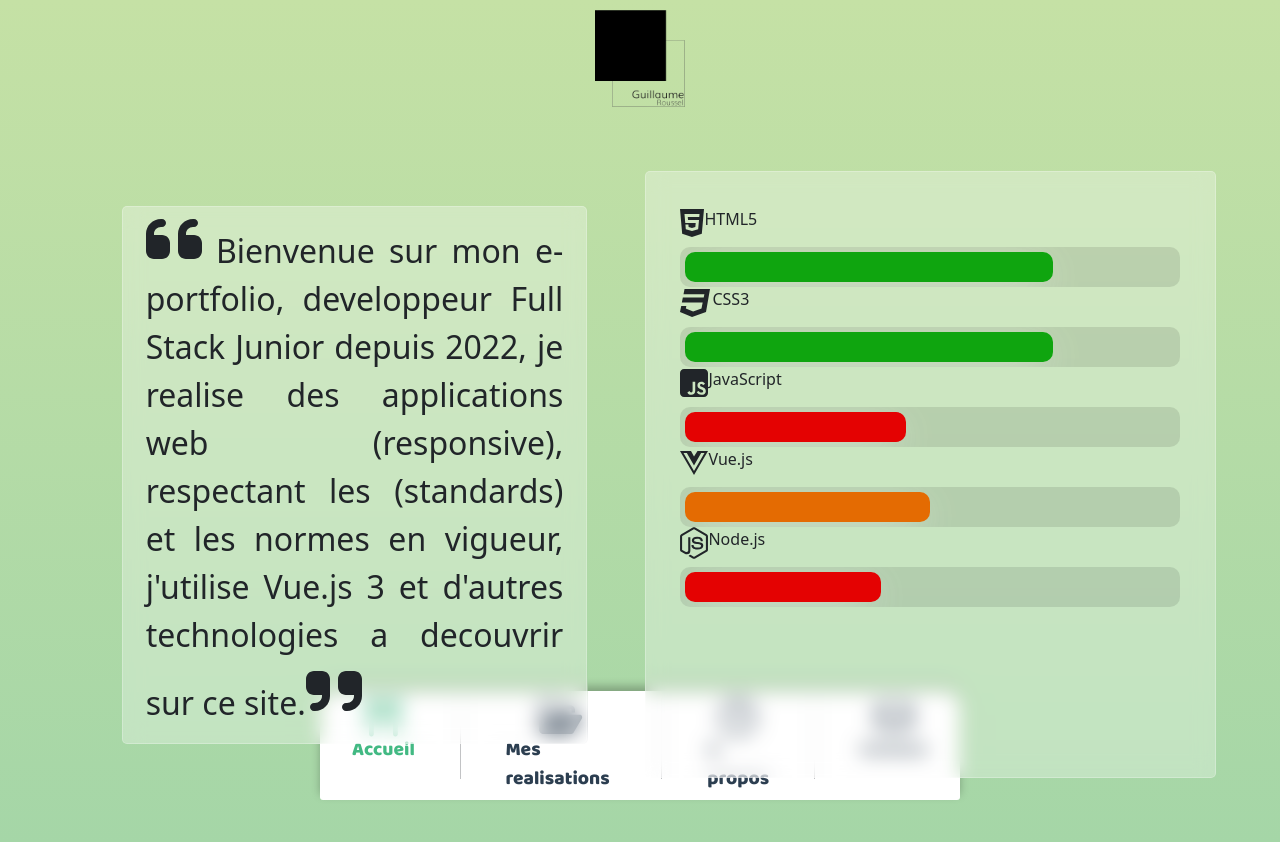
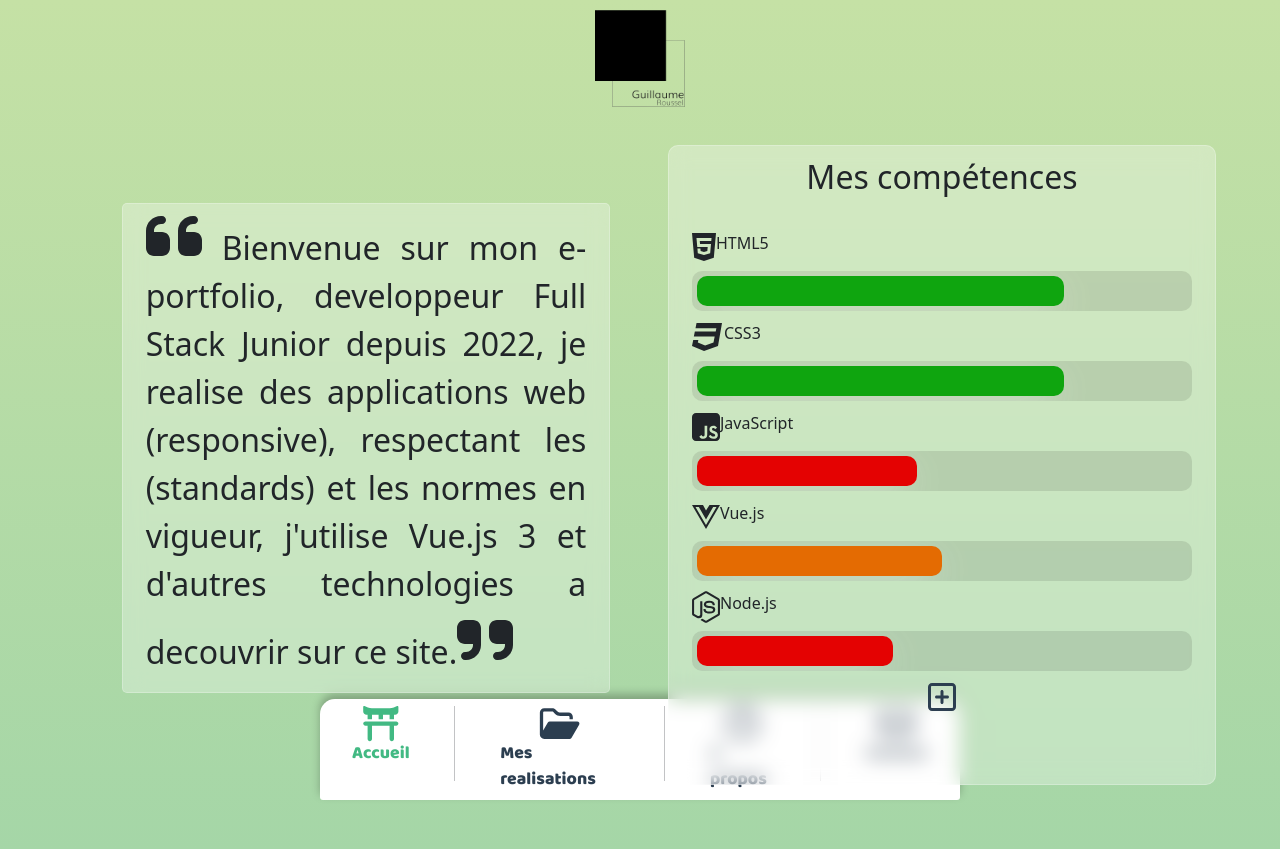
Before and after one commit to SmashGeek/guillaumeroussel, a Vue app: page /#/ in a window 1280 px wide. Built offline with nearby package versions, Linux system fonts and the light colour scheme.

Commit message:
homepage v1.1.1

```diff
--- a/src/components/HomeLeftSide.vue
+++ b/src/components/HomeLeftSide.vue
@@ -17,7 +17,7 @@ export default {
 <style scoped>
 .left-side {
     width: 50%;
-    margin: 3% 5% 3% 5%;
+    margin: 5% 5% 8% 5%;
     padding: 0% 2% 0% 2%;
     font-size: 2em;
     background: rgba(255, 255, 255, 0.3);
--- a/src/components/HomeRightSide.vue
+++ b/src/components/HomeRightSide.vue
@@ -1,5 +1,6 @@
 <template>
 <div class="progress-container">
+	<h2>Mes compétences</h2>
 	<div class="progress-content">
 		<div class="progress-title"><font-awesome-icon :icon="['fab', 'html5']" size="2x"/><p>HTML5</p></div>
 		<div class="progress">
@@ -30,6 +31,7 @@
 			<div class="progress-value-node"></div>
 		</div>
 	</div>
+	<router-link to="/" class="icon-align"><font-awesome-icon :icon="['far', 'square-plus']" size="2x"/></router-link>
 </div>
 </template>
 
@@ -47,11 +49,17 @@ export default {
 	background: rgba(255, 255, 255, 0.3);
     backdrop-filter: blur(10px);
     border: 1px solid rgba(255,255,255,0.25);
-    border-radius: 5px;
-	padding: 3%;
+    border-radius: 10px;
+	padding: 1% 2% 1% 2%;
+}
+
+h2 {
+ text-align: center;
+ margin-bottom: 7%;
 }
 .progress-title {
 	display: flex;
+	text-align: justify;
 }
 .progress {
 	background: rgba(2, 2, 2, 0.1);
@@ -63,6 +71,10 @@ export default {
 	display: flex;
 	height: 40px;
 	width: 500px;
+}
+
+.progress-content {
+	margin-bottom: 2%;
 }
 
 .progress-value-html {
@@ -125,4 +137,17 @@ export default {
 	0% { width: 0; }
 	100% { width: 40%; }
 }
+
+.icon-align {
+	display: flex;
+	justify-content: center;
+}
+a {
+	text-decoration: none;
+    color: #2c3e50;
+}
+a:hover {
+    color: #ffffff;
+}
+
 </style>
--- a/src/components/Navbar.vue
+++ b/src/components/Navbar.vue
@@ -52,7 +52,7 @@ export default {
     margin: 1% 5% 1% 5%;
     list-style-type: none;
     font-family: "balooregular", helvetica, Arial, sans-serif;
-    font-size: 1.2em;
+    font-size: 1.1em;
 }
 .item-separation {
     border: 1px rgba(194, 195, 197, 1);
--- a/src/views/HomeView.vue
+++ b/src/views/HomeView.vue
@@ -33,6 +33,6 @@ export default {
 
 .divided-home {
   display: flex;
-  margin: 5% 5% 5% 5%;
+  margin: 3% 5% 5% 5%;
 }
 </style>
```
